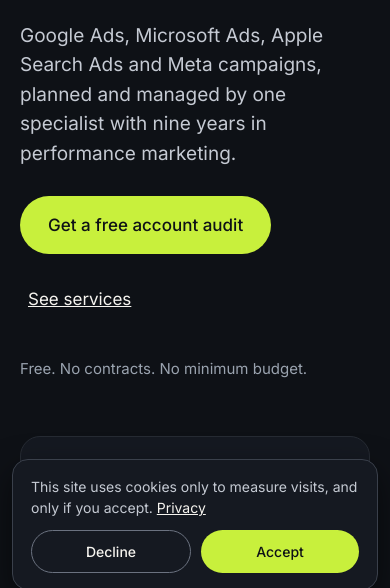
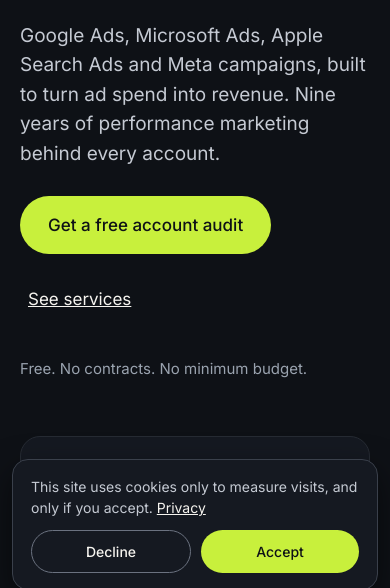
Before and after one commit to fousekis986/futurebrain-site, a plain HTML site: page index.html in a window 390 px wide. Shown: the part 242-830 px from the top of the page. Drawn offline with Linux system fonts and the light colour scheme.

Commit message:
Update site: new hero line, Future Brain Marketing name, remove mobile audit bar, tidy loose files
Co-Authored-By: Claude Fable 5.1 <noreply@anthropic.com>
Claude-Session: https://claude.ai/code/session_01JGZu1HXRGWonB3smsBpnnJ

```diff
--- a/index.html
+++ b/index.html
@@ -4,13 +4,13 @@
 <meta charset="utf-8">
 <meta name="viewport" content="width=device-width, initial-scale=1">
 <title>Future Brain Marketing | Human Strategy, AI-Speed Execution</title>
-<meta name="description" content="Google Ads, Microsoft Ads, Apple Search Ads and Meta campaigns run by one senior specialist with an AI-assisted workflow. No contracts. Free account audit.">
+<meta name="description" content="Google Ads, Microsoft Ads, Apple Search Ads and Meta campaigns, built to turn ad spend into revenue. Nine years of performance marketing. No contracts. Free audit.">
 <meta name="robots" content="index, follow">
 <link rel="canonical" href="https://futurebrainmarketing.com/">
 <meta property="og:type" content="website">
 <meta property="og:site_name" content="Future Brain Marketing">
 <meta property="og:title" content="Future Brain Marketing | Human Strategy, AI-Speed Execution">
-<meta property="og:description" content="Google Ads, Microsoft Ads, Apple Search Ads and Meta campaigns run by one senior specialist with an AI-assisted workflow. No contracts. Free account audit.">
+<meta property="og:description" content="Google Ads, Microsoft Ads, Apple Search Ads and Meta campaigns, built to turn ad spend into revenue. Nine years of performance marketing. No contracts. Free audit.">
 <meta property="og:url" content="https://futurebrainmarketing.com/">
 <meta property="og:image" content="https://futurebrainmarketing.com/assets/og.png">
 <meta name="twitter:card" content="summary_large_image">
@@ -90,7 +90,7 @@ input:focus,select:focus,a:focus-visible,button:focus-visible{outline:2px solid
 <div style="flex: 1.6 1 560px; display: flex; flex-direction: column; gap: 28px">
 <div style="font-family: 'JetBrains Mono', monospace; font-size: 13px; letter-spacing: 0.2em; text-transform: uppercase; color: #C8F03C">Performance marketing</div>
 <h1 style="margin: 0; font-family: 'Manrope', sans-serif; font-weight: 800; font-size: clamp(1.75rem, 7.6vw, 3.5rem); line-height: 1.04; letter-spacing: -0.035em">Human strategy.<br><span style="white-space: nowrap">AI-speed execution.</span></h1>
-<p style="margin: 0; max-width: 560px; font-size: 19px; color: #C5CAD3">Google Ads, Microsoft Ads, Apple Search Ads and Meta campaigns, planned and managed by one specialist with nine years in performance marketing.</p>
+<p style="margin: 0; max-width: 560px; font-size: 19px; color: #C5CAD3">Google Ads, Microsoft Ads, Apple Search Ads and Meta campaigns, built to turn ad spend into revenue. Nine years of performance marketing behind every account.</p>
 <div style="display: flex; flex-wrap: wrap; gap: 16px; align-items: center">
 <a class="fb-btn" href="#audit" style="text-decoration: none; background: #C8F03C; color: #0E1116; font-weight: 500; padding: 16px 28px; border-radius: 999px">Get a free account audit</a>
 <a href="#services" style="padding: 16px 8px">See services</a>
@@ -162,7 +162,7 @@ input:focus,select:focus,a:focus-visible,button:focus-visible{outline:2px solid
 <div style="max-width: 1200px; margin: 0 auto; padding: 96px 32px; display: flex; flex-wrap: wrap; gap: 48px">
 <div style="flex: 1 1 360px; display: flex; flex-direction: column; gap: 16px">
 <div style="font-family: 'JetBrains Mono', monospace; font-size: 13px; letter-spacing: 0.2em; text-transform: uppercase; color: #C8F03C">The AI advantage</div>
-<h2 style="margin: 0; font-family: 'Manrope', sans-serif; font-weight: 800; font-size: clamp(2rem, 3.4vw, 2.9rem); line-height: 1.08; letter-spacing: -0.03em">The output of a team, the attention of one specialist.</h2>
+<h2 style="margin: 0; font-family: 'Manrope', sans-serif; font-weight: 800; font-size: clamp(2rem, 3.4vw, 2.9rem); line-height: 1.08; letter-spacing: -0.03em">The output of a team, without the agency.</h2>
 <p style="margin: 0; color: #C5CAD3">AI handles the routine work. I make the decisions.</p>
 </div>
 <ul style="flex: 1 1 520px; margin: 0; padding: 0; list-style: none; display: grid; grid-template-columns: repeat(auto-fit, minmax(240px, 1fr)); gap: 28px 32px">
```
Also changed, not shown: inter-latin-400-normal.woff2 (deleted), inter-latin-500-normal.woff2 (deleted), jetbrains-mono-latin-400-normal.woff2 (deleted), jetbrains-mono-latin-500-normal.woff2 (deleted), manrope-latin-500-normal.woff2 (deleted), manrope-latin-700-normal.woff2 (deleted), manrope-latin-800-normal.woff2 (deleted), og.png (deleted), tim.jpg (deleted), 1 other file.
